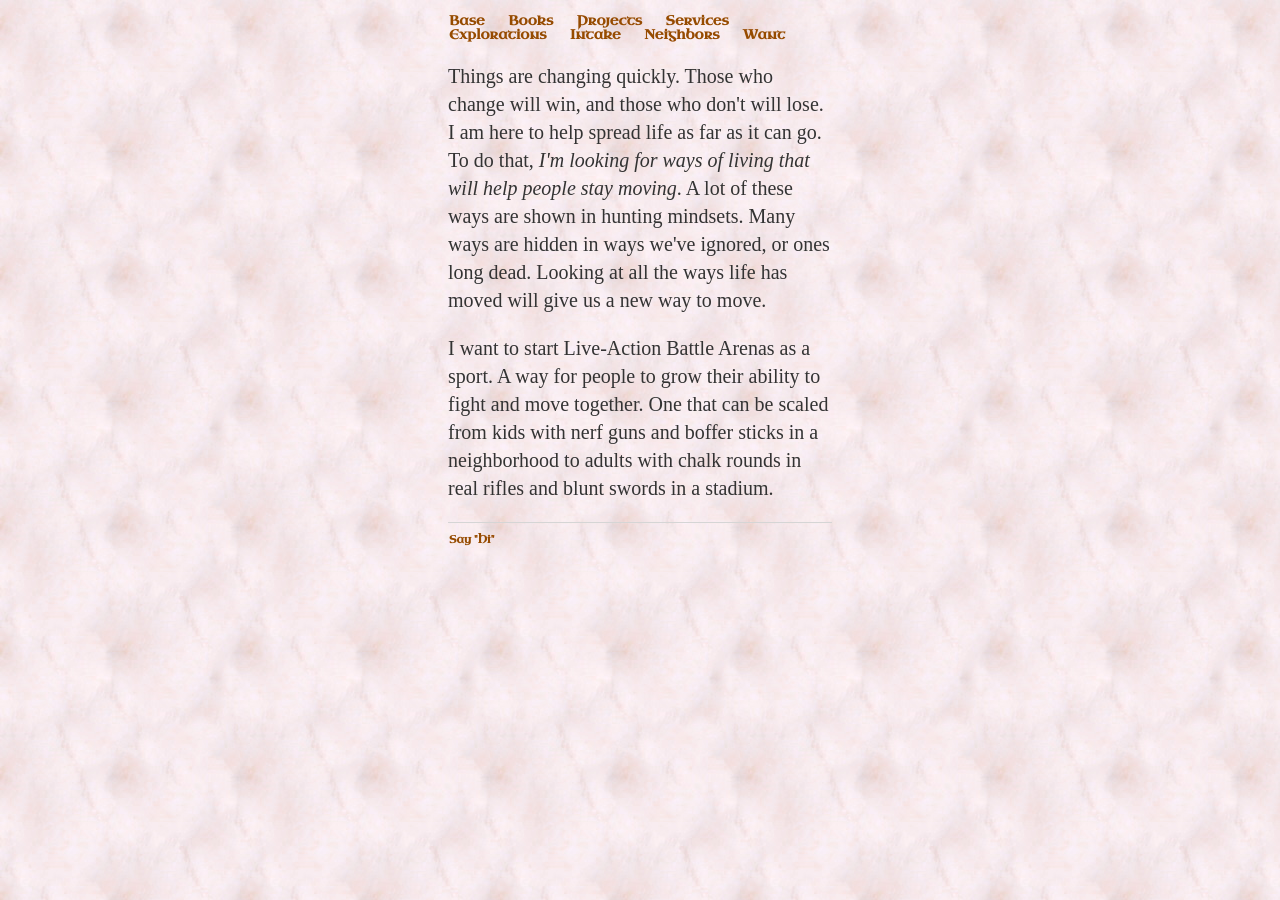
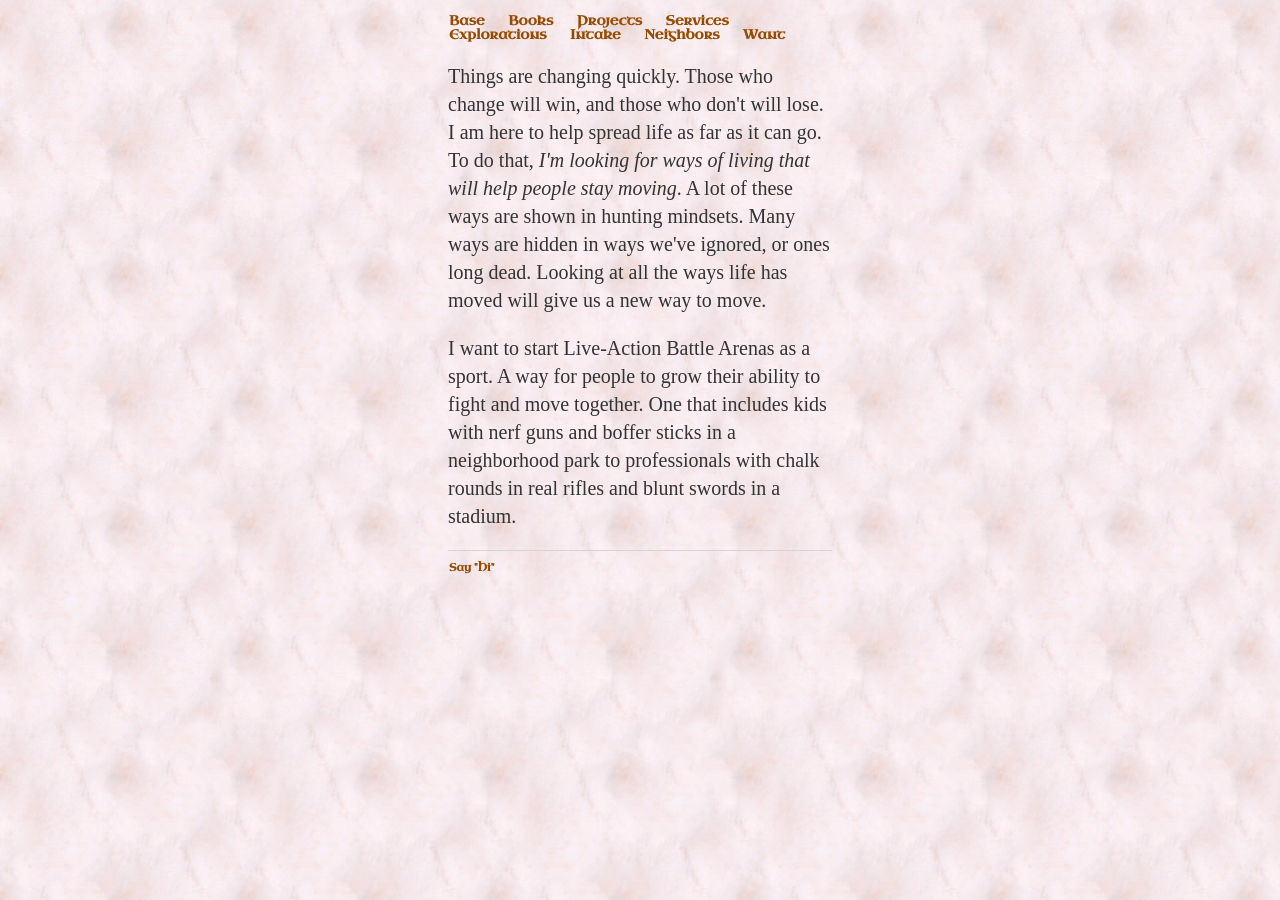
Before and after one commit to ray-dorai/ray-dorai.github.io, a Jekyll site: the page built from want.html, in a window 1280 px wide. Built offline with Jekyll 4.4.1, drawn with Linux system fonts in a browser that asks for light colours; some web fonts are replaced.

Commit message:
Update want.html

```diff
--- a/want.html
+++ b/want.html
@@ -6,7 +6,7 @@ title: Want
 
  <p>
 Things are changing quickly. Those who change will win, and those who don't will lose. I am here to help spread life as far as it can go. To do that, <i>I'm looking for ways of living that will help people stay moving</i>.  A lot of these ways are shown in hunting mindsets. Many ways are hidden in ways we've ignored, or ones long dead. Looking at all the ways life has moved will give us a new way to move.
-<p> I want to start Live-Action Battle Arenas as a sport. A way for people to grow their ability to fight and move together. One that can be scaled from kids with nerf guns and boffer sticks in a neighborhood to adults with chalk rounds in real rifles and blunt swords in a stadium.
+<p> I want to start Live-Action Battle Arenas as a sport. A way for people to grow their ability to fight and move together. One that includes kids with nerf guns and boffer sticks in a neighborhood park to professionals with chalk rounds in real rifles and blunt swords in a stadium.
 
 
 
```
